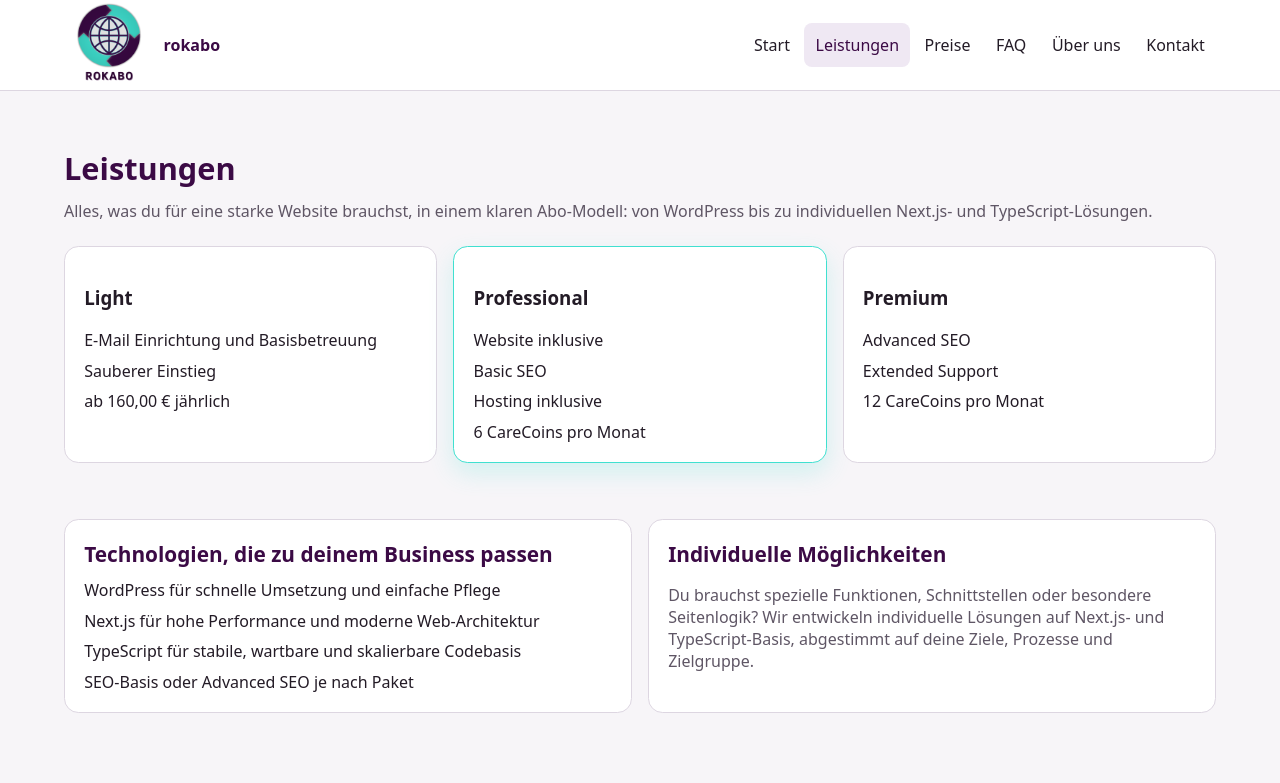
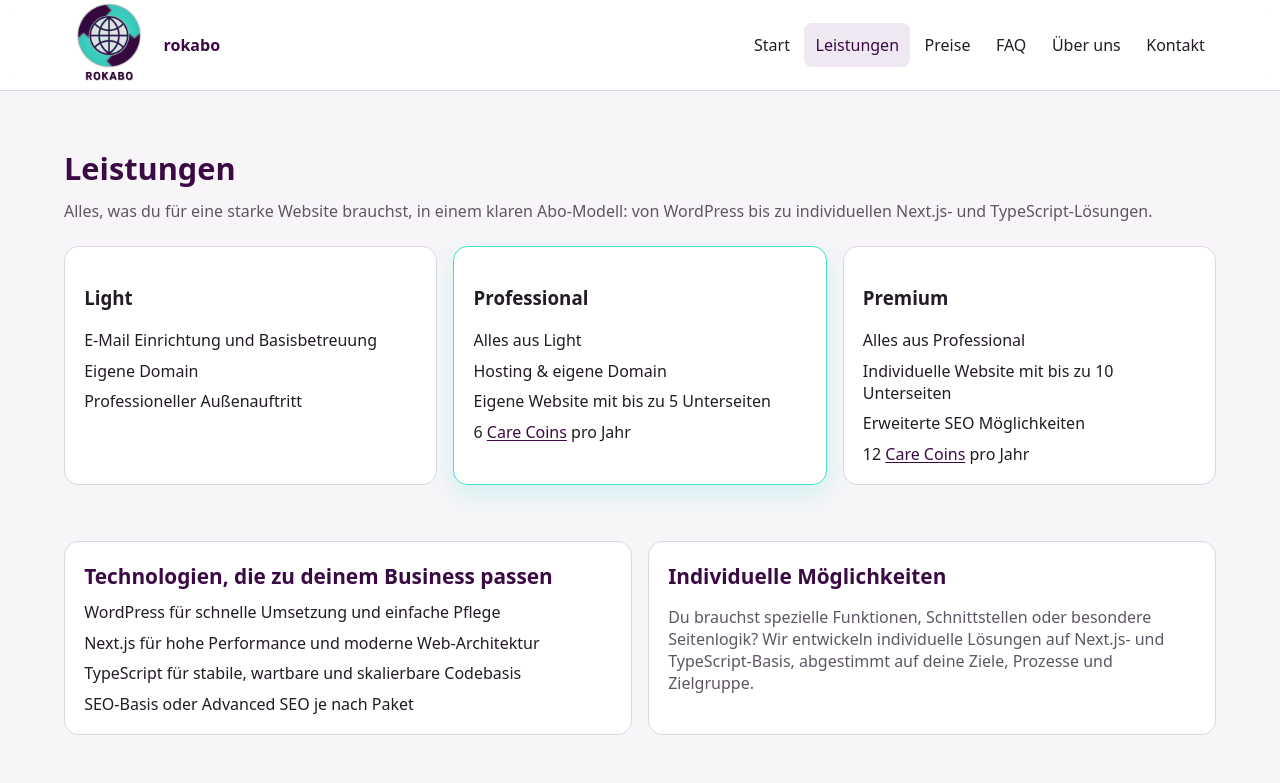
Before and after one commit to darocky9689/rokabo, a Next.js app: page /leistungen in a window 1280 px wide. Shown: the top 783 px of the page. Built offline with nearby package versions, Linux system fonts and the light colour scheme.

Commit message:
deine nachricht

```diff
--- a/app/globals.css
+++ b/app/globals.css
@@ -35,6 +35,8 @@ body > main {
 .section-title { margin: 0 0 .7rem; color: var(--color-primary); font-size: clamp(1.6rem,2.4vw,2.2rem); }
 .section-subtitle { margin: 0 0 1.5rem; color: var(--color-muted); }
 .muted { color: var(--color-muted); }
+.inline-link { color: var(--color-primary); text-decoration: underline; text-underline-offset: 2px; }
+.inline-link:hover { color: #2d0835; }
 
 .skip-link { position: absolute; left: -9999px; }
 .skip-link:focus { left: 1rem; top: 1rem; background: var(--color-primary); color: #fff; padding: .5rem .75rem; border-radius: var(--radius-sm); z-index: 1000; }
--- a/app/leistungen/page.tsx
+++ b/app/leistungen/page.tsx
@@ -23,25 +23,26 @@ export default function LeistungenPage() {
             <h3>Light</h3>
             <ul className="check-list">
               <li>E-Mail Einrichtung und Basisbetreuung</li>
-              <li>Sauberer Einstieg</li>
-              <li>ab 160,00 € jährlich</li>
+              <li>Eigene Domain</li>
+              <li>Professioneller Außenauftritt</li>
             </ul>
           </article>
           <article className="card recommended">
             <h3>Professional</h3>
             <ul className="check-list">
-              <li>Website inklusive</li>
-              <li>Basic SEO</li>
-              <li>Hosting inklusive</li>
-              <li>6 CareCoins pro Monat</li>
+              <li>Alles aus Light</li>
+              <li>Hosting & eigene Domain</li>
+              <li>Eigene Website mit bis zu 5 Unterseiten</li>
+              <li>6 <Link className="inline-link" href="/faq#care-coins">Care Coins</Link> pro Jahr</li>
             </ul>
           </article>
           <article className="card">
             <h3>Premium</h3>
             <ul className="check-list">
-              <li>Advanced SEO</li>
-              <li>Extended Support</li>
-              <li>12 CareCoins pro Monat</li>
+              <li>Alles aus Professional</li>
+              <li>Individuelle Website mit bis zu 10 Unterseiten</li>
+              <li>Erweiterte SEO Möglichkeiten</li>
+              <li>12 <Link className="inline-link" href="/faq#care-coins">Care Coins</Link> pro Jahr</li>
             </ul>
           </article>
         </div>
```
Also changed, not shown: app/faq/page.tsx (+16 -1 lines), app/preise/page.tsx (+6 -1 lines).
